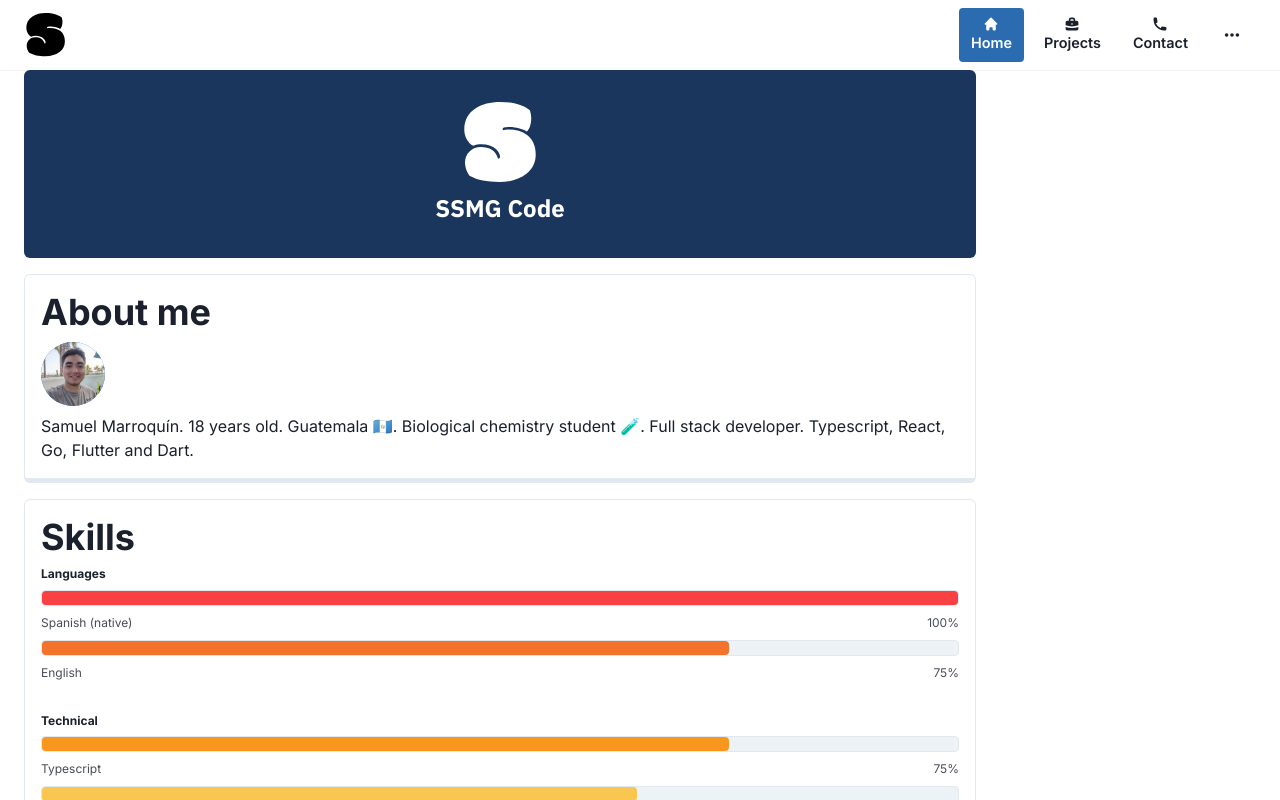
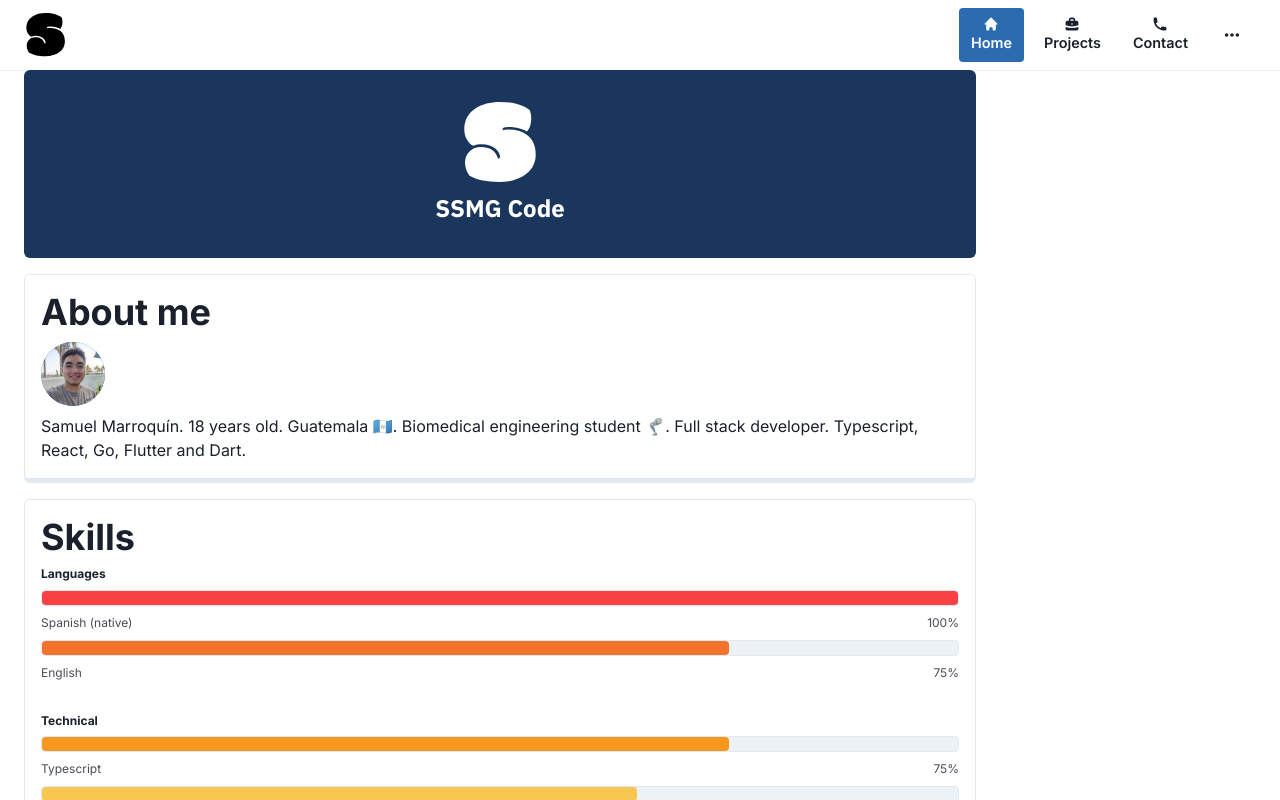
Before and after one commit to ssmgcode/portfolio-react, a React (Create React App) app: page / in a window 1280 px wide. Built offline with nearby package versions, Linux system fonts and the light colour scheme.

Commit message:
Add bio and github profile to personal information

```diff
--- a/src/components/sections/Home/AboutMe.tsx
+++ b/src/components/sections/Home/AboutMe.tsx
@@ -1,5 +1,8 @@
 import { VStack, Heading, Avatar, Text } from '@chakra-ui/react'
 import HomeCard from './HomeCard'
+import personalInformation from '../../../config/personalInformation.json'
+
+const bio = personalInformation.bio
 
 const AboutMe = (): JSX.Element => {
   return (
@@ -7,11 +10,7 @@ const AboutMe = (): JSX.Element => {
       <VStack alignItems="start">
         <Heading>About me</Heading>
         <Avatar name="Samuel Marroquín" src="/images/me.jpeg" size="lg" />
-        <Text>
-          Samuel Marroquín. 18 years old. Guatemala 🇬🇹. Biological chemistry
-          student 🧪. Full stack developer. Typescript, React, Go, Flutter and
-          Dart.
-        </Text>
+        <Text>{bio}</Text>
       </VStack>
     </HomeCard>
   )
--- a/src/config/personalInformation.json
+++ b/src/config/personalInformation.json
@@ -1,4 +1,6 @@
 {
+  "bio": "Samuel Marroquín. 18 years old. Guatemala 🇬🇹. Biomedical engineering student 🦿. Full stack developer. Typescript, React, Go, Flutter and Dart.",
+  "githubProfile": "https://github.com/ssmgcode/",
   "languages": [
     {
       "name": "Spanish (native)",
@@ -43,19 +45,10 @@
     {
       "name": "Antojitos del Parque",
       "type": "landing page",
-      "technologies": [
-        "Svelte",
-        "Typescript",
-        "Go",
-        "Svelte",
-        "Typescript",
-        "Go",
-        "Svelte",
-        "Typescript",
-        "Go"
-      ],
+      "technologies": ["svelte", "typescript"],
       "image": "/images/antojitosdelparque.png",
-      "link": "https://antojitosdelparque.com"
+      "link": "https://antojitosdelparque.com",
+      "githubLink": "https://github.com/ssmgcode/antojitos-del-parque-landing-page"
     }
   ]
 }
```
